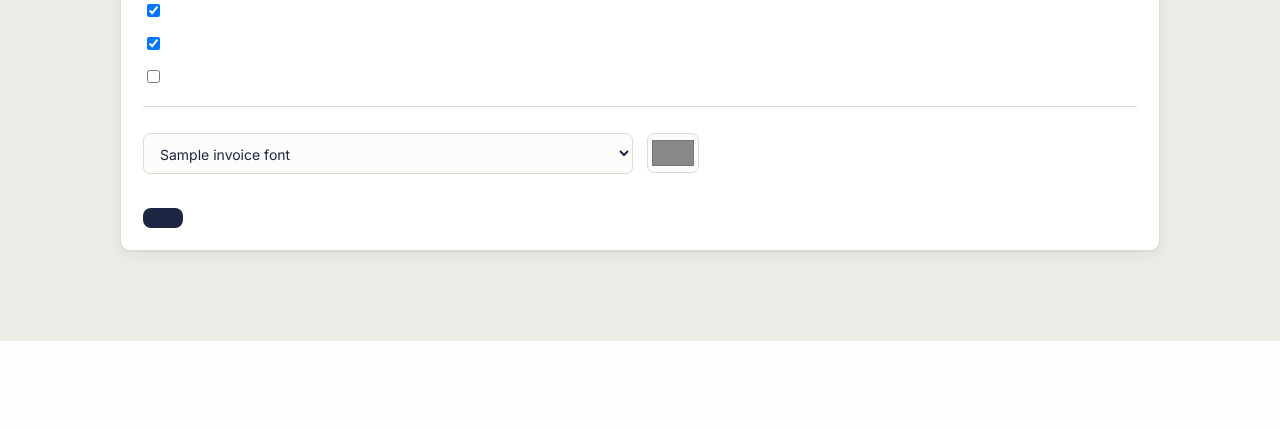
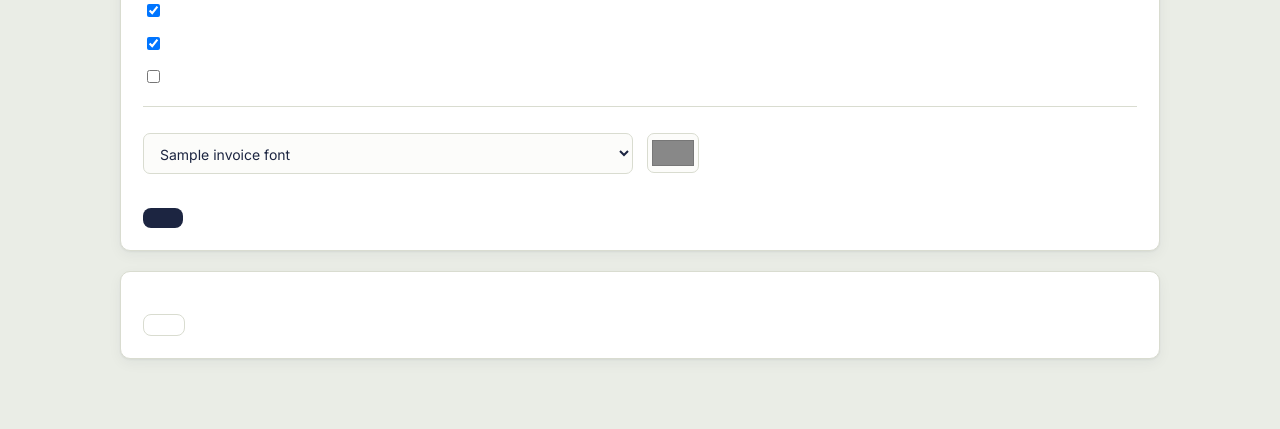
Before and after one commit to Julius00778/packaging-billing-app, a Python web app: template templates/settings.html in a window 1280 px wide. Shown: the part 977-1406 px from the top of the page. Before the commit the page ends 1318 px from the top, so only its background shows below. Run offline with Jinja, Linux system fonts and the light colour scheme; the template is opened without the code that fills it: most values are stand-ins (such as "Sample title", 1, 10 or a date in 2020).

Commit message:
Add backup download link to settings page

```diff
--- a/templates/settings.html
+++ b/templates/settings.html
@@ -128,4 +128,10 @@
 </form>
 </div>
 
+<div class="card panel-pad">
+<h2 class="section-title">{{ t('data_backup') }}</h2>
+<p class="section-sub">{{ t('data_backup_hint') }}</p>
+<div class="btn-row"><a class="btn btn-ghost" href="{{ url_for('backup_export') }}">{{ t('download_backup_btn') }}</a></div>
+</div>
+
 {% endblock %}
```
